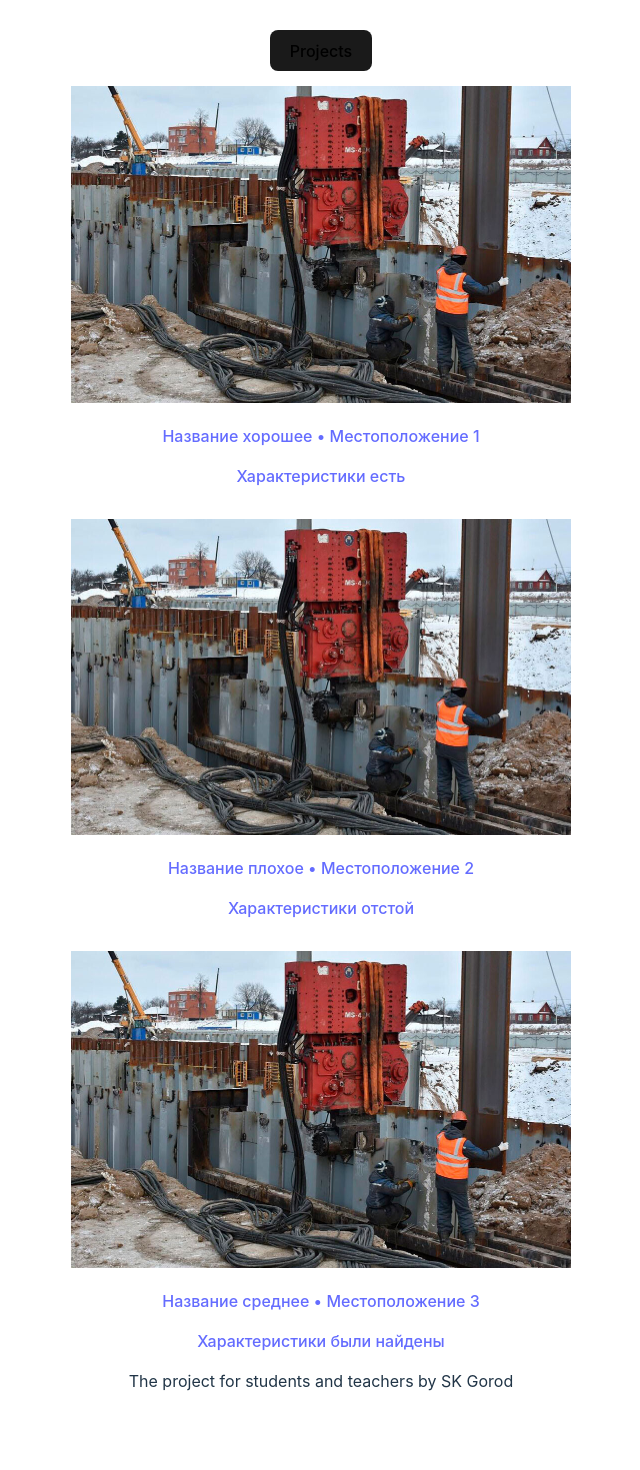
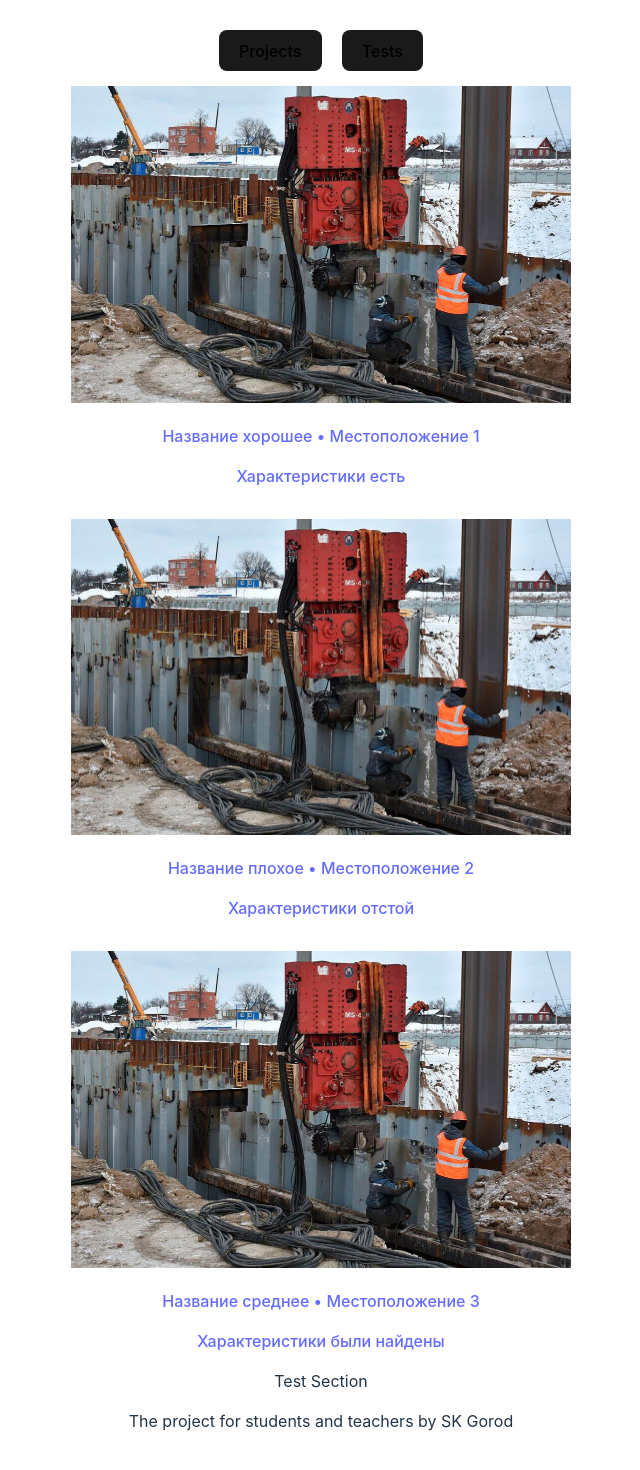
Before and after one commit to myznikovgleb/gorodxgasu, a React (Vite) app: page / in a window 1280 px wide. Shown: the part 338-1808 px from the top of the page, without its empty margins (319-959 px from the left). Before the commit the page ends 1779 px from the top, so only its background shows below. Built offline with nearby package versions, Linux system fonts and the light colour scheme.

Commit message:
delete button props

```diff
--- a/src/App.jsx
+++ b/src/App.jsx
@@ -5,8 +5,6 @@ import Card from './Projects.jsx'
 import datacards from './dataProjects.jsx'
 import Logos from './Logos.jsx'
 import datalogos from './dataLogos.jsx'
-// import Buttons from './navButtons.jsx'
-// import databuttons from './dataButtons.jsx'
 import { useRef } from 'react'
 import { gsap } from 'gsap'
 import ScrollToPlugin from 'gsap/ScrollToPlugin'
@@ -15,17 +13,9 @@ function App() {
 
   gsap.registerPlugin(ScrollToPlugin);
   const artRef1 = useRef(null);
+  const artRef2 = useRef(null);
   const scrollTo = (target) =>
   gsap.to(window, { duration: 1, scrollTo: target });
-
-  //       <button onClick={() => scrollTo(artRef1.current)}>
-  //         Projects
-  //       </button>
-  // )}
-
-
-
-
 
   const cards = datacards.map(item => {
     return (
@@ -44,14 +34,6 @@ function App() {
       />
     )
   })
-  // const buttons = databuttons.map(item => {
-  //   return (
-  //     <Buttons
-  //       style={item.style}
-  //       buttonName={item.buttonName}
-  //     />
-  //   )
-  // })
 
 
   return (
@@ -64,9 +46,12 @@ function App() {
 
 
       <button className="projectsButton" onClick={() => scrollTo(artRef1.current)}>
-           Projects
+        Projects
       </button>
-      {/* {buttons}  */}
+
+      <button className="testsButton" onClick={() => scrollTo(artRef2.current)}>
+        Tests
+      </button>
 
       <section ref={ artRef1 }>
 
@@ -74,7 +59,11 @@ function App() {
 
       </section>
 
+      <section ref={ artRef2 }>
 
+        Test Section
+
+      </section>
 
       <p className="read-the-docs">
         The project for students and teachers by SK Gorod
```
Also changed, not shown: src/dataButtons.jsx (deleted, +0 -12 lines), src/navButtons.jsx (deleted, +0 -16 lines).
